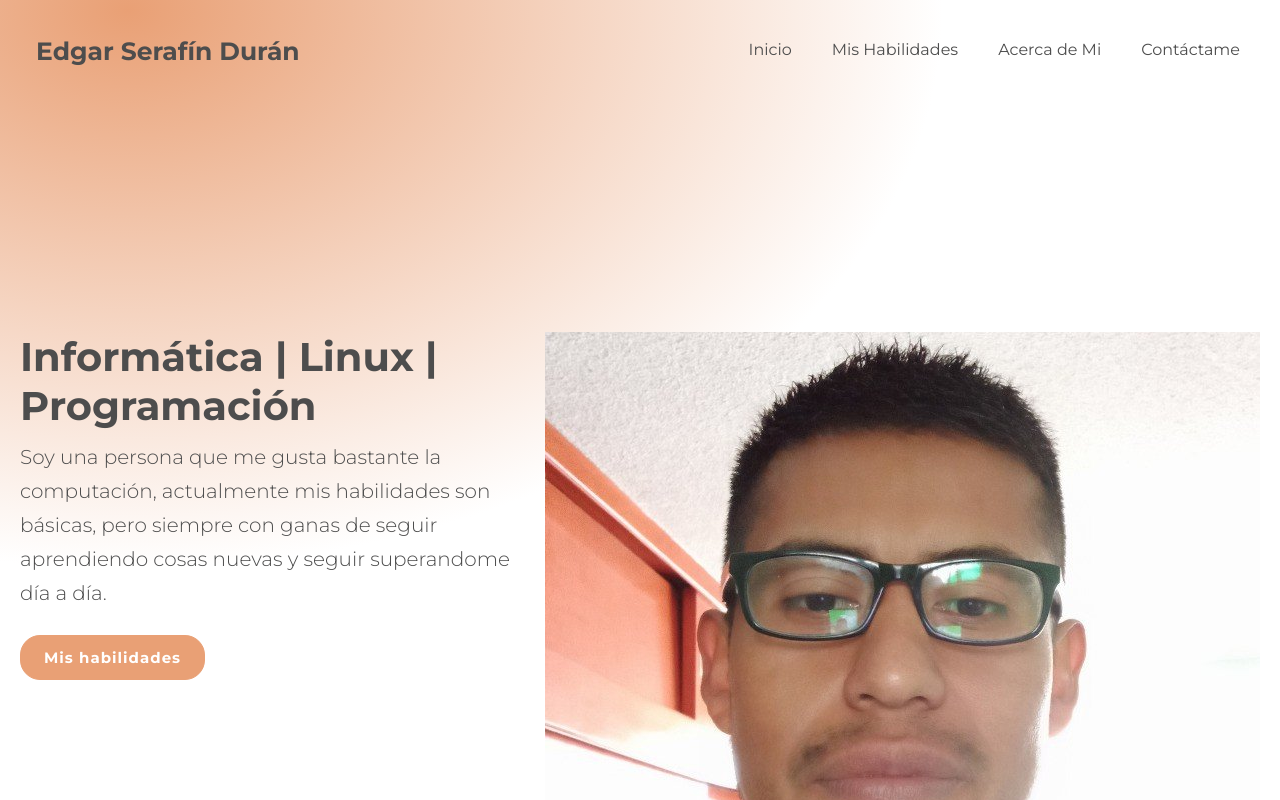
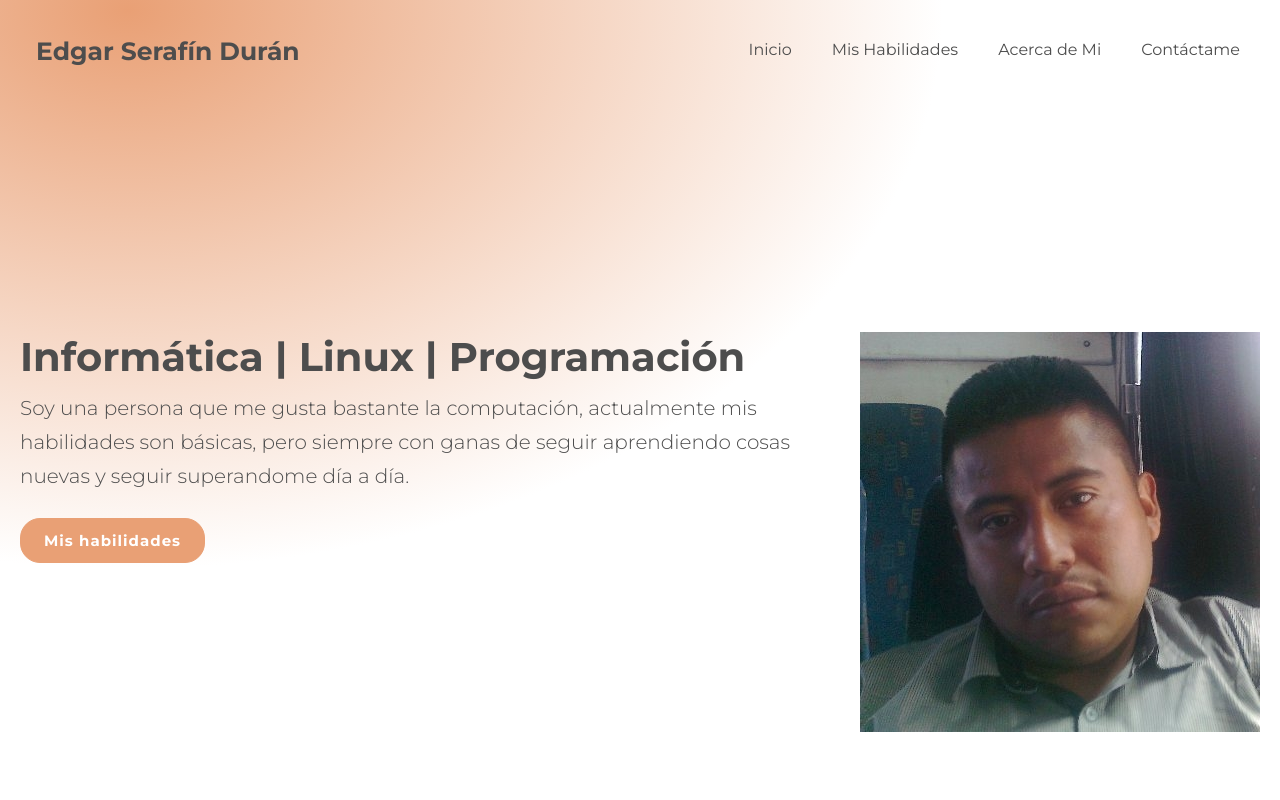
Before and after one commit to Edgar27sd/Edgar27sd.github.io, a plain HTML site: page index.html in a window 1280 px wide. Shown: the top 800 px of the page. Drawn offline with Linux system fonts and the light colour scheme.

Commit message:
Update index.html

```diff
--- a/index.html
+++ b/index.html
@@ -33,7 +33,7 @@
                         <a href="#portafolio" class="btn btn-round btn-dark">Mis habilidades</a>
                     </div>
                     <div class="showcase-row-img">
-                        <img src="yop.jpeg" alt="yo">
+                        <img src="yo.jpg" alt="yo">
                     </div>
                 </div>
             </div>
```
